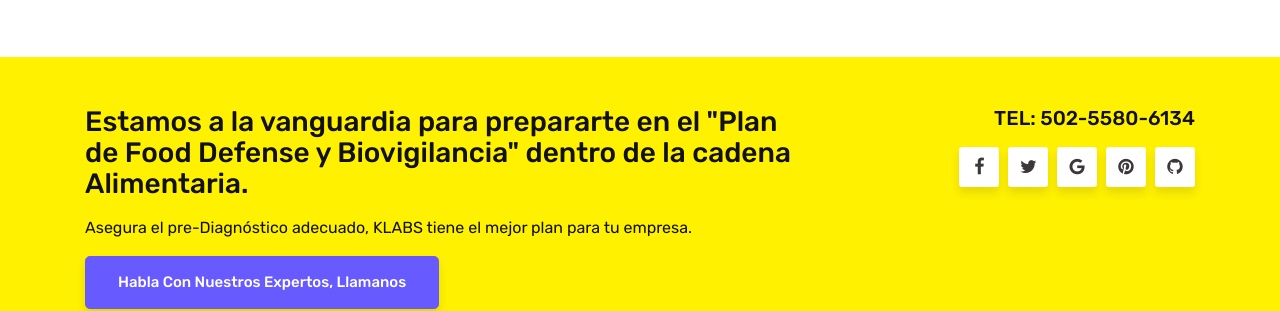
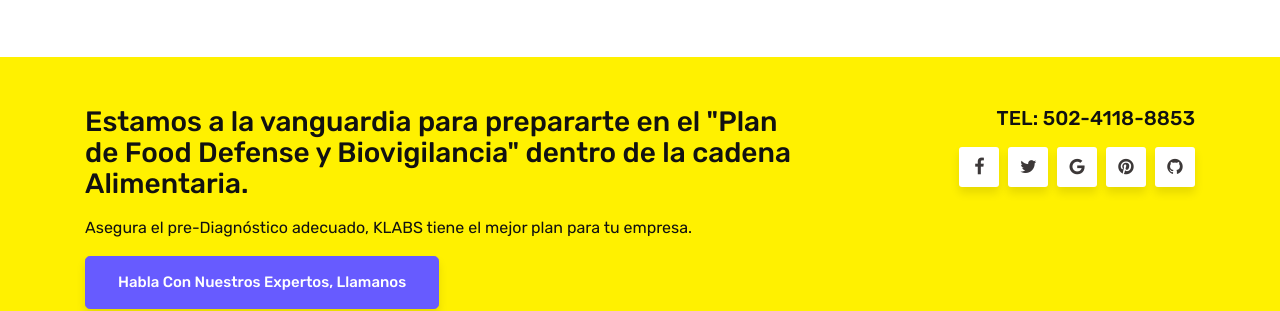
Before and after one commit to Klabsa/klabsa.github.io, a Jekyll site: the page built from index.html, in a window 1280 px wide and 900 px high, scrolled down 2250 px. Shown: the part 154-465 px from the top of the window. Built offline with Jekyll 4.4.1, drawn with Linux system fonts in a browser that asks for light colours; the list of posts is cut into pages by our own code; comment, search, counter and statistics services are not loaded.

Commit message:
Update default.html

```diff
--- a/_layouts/default.html
+++ b/_layouts/default.html
@@ -134,7 +134,7 @@
                     <a class="btn btn-primary btn-lg" href="#">Habla Con Nuestros Expertos, Llamanos</a>
                 </div>
                 <div class="col-md-4 text-right footersocial">
-                    <h5>TEL: 502-5580-6134</h5>
+                    <h5>TEL: 502-4118-8853</h5>
                     <i class="fa fa-facebook"></i>
                     <i class="fa fa-twitter"></i>
                         <i class="fa fa-google"></i>
```
